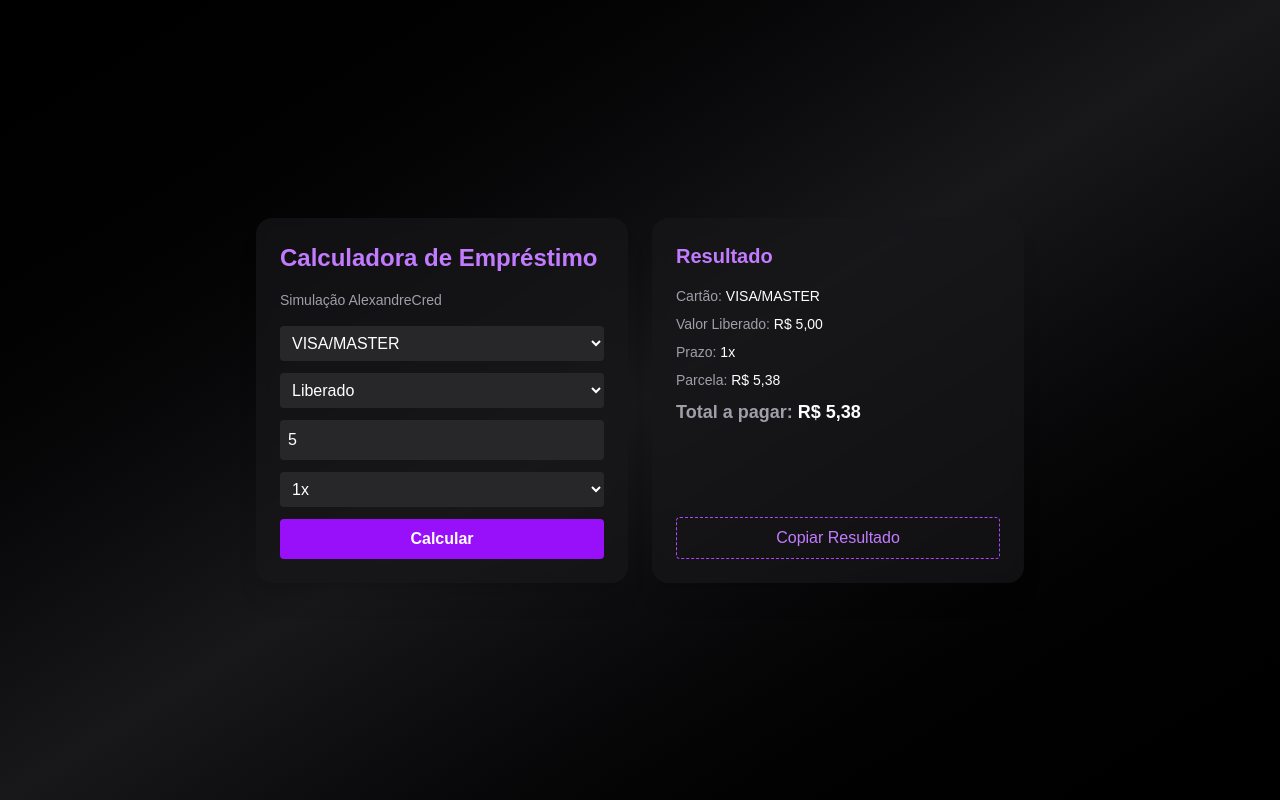
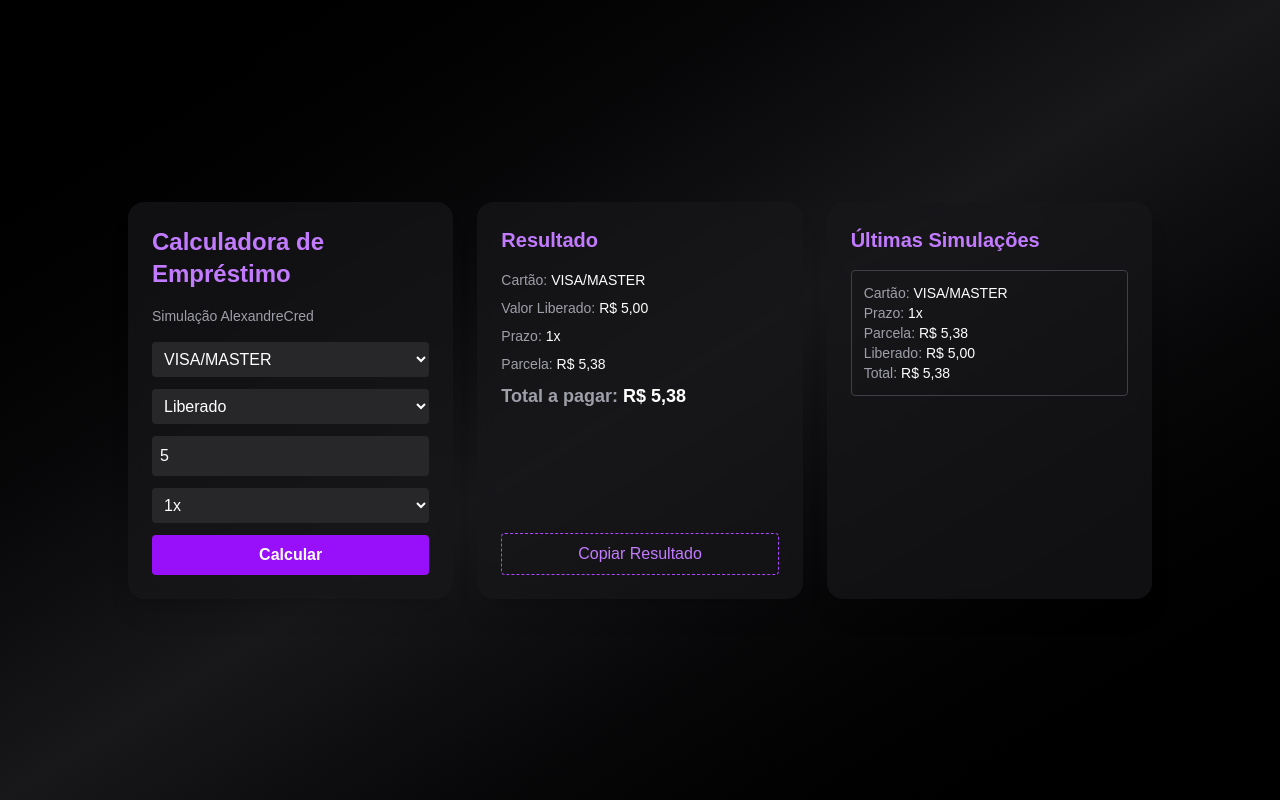
Before and after one commit to joseanttonnii/calculadora-emprestimo, a Next.js app: page / in a window 1280 px wide. Both pictures are taken after typing "5" into the empty fields and a click on the button "Calcular". Built offline with nearby package versions, Linux system fonts and the light colour scheme.

Commit message:
update historico

```diff
--- a/app/page.tsx
+++ b/app/page.tsx
@@ -10,7 +10,7 @@ const formatar = (v: number) =>
 const taxas = {
   tipo1: {
     liberado: { 0:4,1:7.5,2:8.25,3:8.75,4:9.5,5:9.99,6:10.75,7:11.25,8:11.75,9:12.25,10:12.99,11:13.75,12:14.49,13:16.5,14:17,15:17.49,16:18,17:19,18:19.99,19:22,20:24,21:24.99 },
-   limite: {0:3.846153846153846,1:6.976744186046512,2:7.621329626546681,3:8.045977011494253,4:8.675799086757991,5:9.082644785889626,6:9.706546275395034,7:10.112359550561798,8:10.511882998171846,9:10.889021224513619,10:11.402070064686851,11:12.087912087912088,12:12.808771168579914,13:14.163090128755365,14:14.52991452991453,15:14.892752574687633,16:15.254237288135593,17:15.966386554621849,18:16.663888657388115,19:18.032786885245903,20:19.35483870967742,21:19.993599487959037}
+    limite: {0:3.846153846153846,1:6.976744186046512,2:7.621329626546681,3:8.045977011494253,4:8.675799086757991,5:9.082644785889626,6:9.706546275395034,7:10.112359550561798,8:10.511882998171846,9:10.889021224513619,10:11.402070064686851,11:12.087912087912088,12:12.808771168579914,13:14.163090128755365,14:14.52991452991453,15:14.892752574687633,16:15.254237288135593,17:15.966386554621849,18:16.663888657388115,19:18.032786885245903,20:19.35483870967742,21:19.993599487959037}
   },
   tipo2: {
     liberado: { 0:5,1:8,2:9,3:10,4:10.5,5:11.5,6:12.5,7:13,8:14,9:14.5,10:14.99,11:15.75,12:16.75,13:17.5,14:17.75,15:20.5,16:21,17:21.5,18:24.75,19:27.99,20:28.99,21:29.99 },
@@ -26,6 +26,13 @@ interface Resultado {
   valorLiberado: number;
   totalPagar: number;
   parcela: number | null;
+}
+
+// ====== HISTÓRICO ======
+interface HistoricoItem {
+  tipo: Tipo;
+  parcelas: number;
+  resultado: Resultado;
 }
 
 // Função de cálculo
@@ -81,10 +88,20 @@ export default function Calculadora() {
   const [parcelas, setParcelas] = useState<number>(1);
   const [res, setRes] = useState<Resultado | null>(null);
 
+  // ====== HISTÓRICO ======
+  const [historico, setHistorico] = useState<HistoricoItem[]>([]);
+
   const handleCalcular = () => {
     const numValor = Number(valor);
     if (isNaN(numValor) || numValor <= 0) { alert("Digite um valor válido"); return; }
-    setRes(calcular({ tipo, opcao, valor: numValor, parcelas }));
+
+    const resultado = calcular({ tipo, opcao, valor: numValor, parcelas });
+    setRes(resultado);
+
+    setHistorico(prev => {
+      const novo = [{ tipo, parcelas, resultado }, ...prev];
+      return novo.slice(0, 3);
+    });
   };
 
   const handleCopiar = () => {
@@ -108,7 +125,7 @@ Total a pagar: R$ ${formatar(res.totalPagar)}
 
   return (
     <div className="min-h-screen bg-gradient-to-br from-black via-zinc-900 to-black text-white flex items-center justify-center p-6">
-      <div className="w-full max-w-3xl grid md:grid-cols-2 gap-6">
+      <div className="w-full max-w-5xl grid md:grid-cols-3 gap-6">
 
         {/* Painel Entrada */}
         <div className="bg-zinc-900/70 backdrop-blur rounded-2xl p-6 space-y-4 shadow-xl">
@@ -152,7 +169,7 @@ Total a pagar: R$ ${formatar(res.totalPagar)}
               <div className="space-y-2 text-sm">
                 <p><span className="text-zinc-400">Cartão:</span> {tipoCartaoDisplay}</p>
                 <p><span className="text-zinc-400">Valor Liberado:</span> R$ {formatar(res.valorLiberado)}</p>
-                <p><span className="text-zinc-400">Prazo:</span> {parcelas > 0 ? `${parcelas}x` : '-'}</p>
+                <p><span className="text-zinc-400">Prazo:</span> {parcelas}x</p>
                 <p><span className="text-zinc-400">Parcela:</span> R$ {res.parcela !== null ? formatar(res.parcela) : '-'}</p>
                 <p className="text-lg font-bold"><span className="text-zinc-400">Total a pagar:</span> R$ {formatar(res.totalPagar)}</p>
               </div>
@@ -167,6 +184,28 @@ Total a pagar: R$ ${formatar(res.totalPagar)}
             </button>
           )}
         </div>
+
+        {/* Painel Histórico */}
+        <div className="bg-zinc-900/70 backdrop-blur rounded-2xl p-6 shadow-xl">
+          <h2 className="text-xl font-semibold text-purple-400 mb-4">Últimas Simulações</h2>
+
+          {historico.length === 0 && (
+            <p className="text-zinc-500 text-sm">Nenhuma simulação ainda</p>
+          )}
+
+          <div className="space-y-3 text-sm">
+            {historico.map((item, index) => (
+              <div key={index} className="border border-zinc-700 rounded p-3">
+                <p><span className="text-zinc-400">Cartão:</span> {item.tipo === "tipo1" ? "VISA/MASTER" : "ELO/HIPER"}</p>
+                <p><span className="text-zinc-400">Prazo:</span> {item.parcelas}x</p>
+                <p><span className="text-zinc-400">Parcela:</span> R$ {item.resultado.parcela !== null ? formatar(item.resultado.parcela) : '-'}</p>
+                <p><span className="text-zinc-400">Liberado:</span> R$ {formatar(item.resultado.valorLiberado)}</p>
+                <p><span className="text-zinc-400">Total:</span> R$ {formatar(item.resultado.totalPagar)}</p>
+              </div>
+            ))}
+          </div>
+        </div>
+
       </div>
     </div>
   );
```
